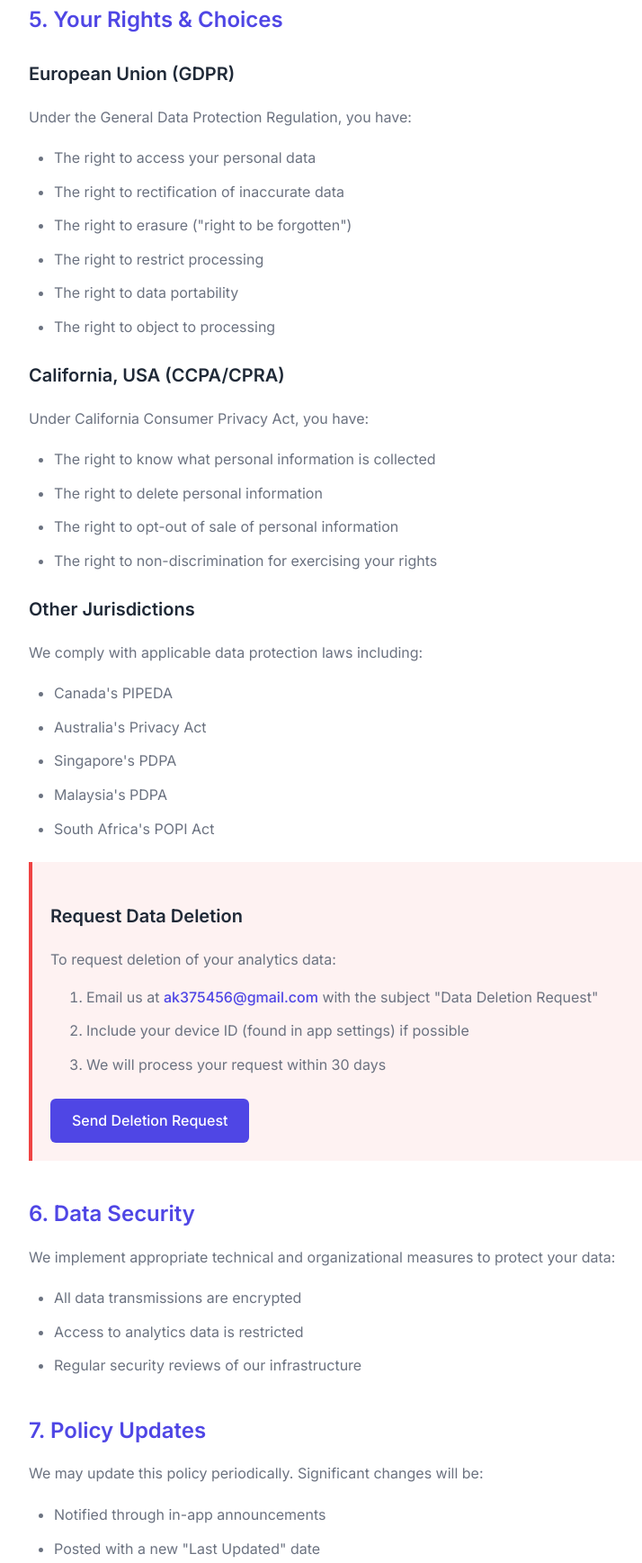
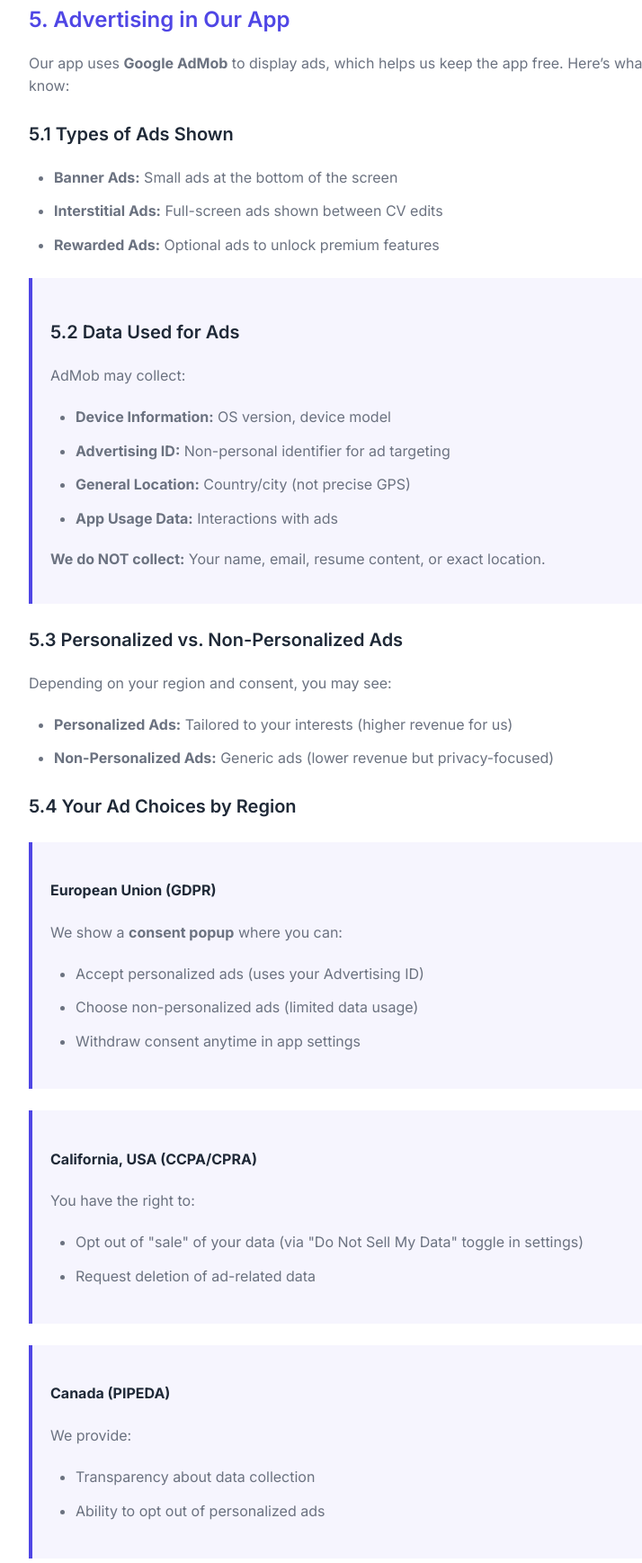
Before and after one commit to ak375456/ak375456.github.io, a plain HTML site: page index.html in a window 1280 px wide. Shown: the part 1646-3383 px from the top of the page at 90% size, without its empty margins (208-922 px from the left). Drawn offline with Linux system fonts and the light colour scheme.

Commit message:
Update index.html
added ads policy

```diff
--- a/index.html
+++ b/index.html
@@ -196,58 +196,88 @@
     </section>
 
     <section>
-      <h2>5. Your Rights & Choices</h2>
+      <h2>5. Advertising in Our App</h2>
+      <p>Our app uses <strong>Google AdMob</strong> to display ads, which helps us keep the app free. Here’s what you need to know:</p>
 
-      <h3>European Union (GDPR)</h3>
-      <p>Under the General Data Protection Regulation, you have:</p>
+      <h3>5.1 Types of Ads Shown</h3>
       <ul>
-        <li>The right to access your personal data</li>
-        <li>The right to rectification of inaccurate data</li>
-        <li>The right to erasure ("right to be forgotten")</li>
-        <li>The right to restrict processing</li>
-        <li>The right to data portability</li>
-        <li>The right to object to processing</li>
+        <li><strong>Banner Ads:</strong> Small ads at the bottom of the screen</li>
+        <li><strong>Interstitial Ads:</strong> Full-screen ads shown between CV edits</li>
+        <li><strong>Rewarded Ads:</strong> Optional ads to unlock premium features</li>
       </ul>
 
-      <h3>California, USA (CCPA/CPRA)</h3>
-      <p>Under California Consumer Privacy Act, you have:</p>
+      <div class="highlight-box">
+        <h3>5.2 Data Used for Ads</h3>
+        <p>AdMob may collect:</p>
+        <ul>
+          <li><strong>Device Information:</strong> OS version, device model</li>
+          <li><strong>Advertising ID:</strong> Non-personal identifier for ad targeting</li>
+          <li><strong>General Location:</strong> Country/city (not precise GPS)</li>
+          <li><strong>App Usage Data:</strong> Interactions with ads</li>
+        </ul>
+        <p><strong>We do NOT collect:</strong> Your name, email, resume content, or exact location.</p>
+      </div>
+
+      <h3>5.3 Personalized vs. Non-Personalized Ads</h3>
+      <p>Depending on your region and consent, you may see:</p>
       <ul>
-        <li>The right to know what personal information is collected</li>
-        <li>The right to delete personal information</li>
-        <li>The right to opt-out of sale of personal information</li>
-        <li>The right to non-discrimination for exercising your rights</li>
+        <li><strong>Personalized Ads:</strong> Tailored to your interests (higher revenue for us)</li>
+        <li><strong>Non-Personalized Ads:</strong> Generic ads (lower revenue but privacy-focused)</li>
       </ul>
 
-      <h3>Other Jurisdictions</h3>
-      <p>We comply with applicable data protection laws including:</p>
-      <ul>
-        <li>Canada's PIPEDA</li>
-        <li>Australia's Privacy Act</li>
-        <li>Singapore's PDPA</li>
-        <li>Malaysia's PDPA</li>
-        <li>South Africa's POPI Act</li>
-      </ul>
+      <!-- Region-Specific Compliance -->
+      <h3>5.4 Your Ad Choices by Region</h3>
+
+      <div class="highlight-box">
+        <h4>European Union (GDPR)</h4>
+        <p>We show a <strong>consent popup</strong> where you can:</p>
+        <ul>
+          <li>Accept personalized ads (uses your Advertising ID)</li>
+          <li>Choose non-personalized ads (limited data usage)</li>
+          <li>Withdraw consent anytime in app settings</li>
+        </ul>
+      </div>
+
+      <div class="highlight-box">
+        <h4>California, USA (CCPA/CPRA)</h4>
+        <p>You have the right to:</p>
+        <ul>
+          <li>Opt out of "sale" of your data (via "Do Not Sell My Data" toggle in settings)</li>
+          <li>Request deletion of ad-related data</li>
+        </ul>
+      </div>
+
+      <div class="highlight-box">
+        <h4>Canada (PIPEDA)</h4>
+        <p>We provide:</p>
+        <ul>
+          <li>Transparency about data collection</li>
+          <li>Ability to opt out of personalized ads</li>
+        </ul>
+      </div>
 
       <div class="data-deletion">
-        <h3>Request Data Deletion</h3>
-        <p>To request deletion of your analytics data:</p>
+        <h3>5.5 Opting Out of Ad Personalization</h3>
+        <p>To disable personalized ads:</p>
         <ol>
-          <li>Email us at <a href="mailto:ak375456@gmail.com">ak375456@gmail.com</a> with the subject "Data Deletion Request"</li>
-          <li>Include your device ID (found in app settings) if possible</li>
-          <li>We will process your request within 30 days</li>
+          <li>Open <strong>Settings</strong> in our app</li>
+          <li> <strong>"Opt out of Ads Personalization"</strong> (Android)</li>
+          <li>Or email us at <a href="mailto:ak375456@gmail.com">ak375456@gmail.com</a></li>
         </ol>
-        <a href="mailto:ak375456@gmail.com?subject=Data%20Deletion%20Request&body=Please%20delete%20all%20analytics%20data%20associated%20with%20my%20usage%20of%20Resume%20Generator.%0D%0A%0D%0ADevice%20ID%20(if%20known):%0D%0A%0D%0AThank%20you." class="btn">Send Deletion Request</a>
+        <a href="mailto:ak375456@gmail.com?subject=Ad%20Personalization%20Opt-Out&body=Please%20disable%20personalized%20ads%20for%20my%20account.%0D%0A%0D%0ADevice%20ID%20:%0D%0A%0D%0AThank%20you." class="btn">Request Opt-Out</a>
       </div>
     </section>
 
+    <!-- ========== UPDATED SECTION: DATA SHARING ========== -->
     <section>
-      <h2>6. Data Security</h2>
-      <p>We implement appropriate technical and organizational measures to protect your data:</p>
+      <h2>6. Data Sharing & Third Parties</h2>
+      <p>We share data with these services for ads and analytics:</p>
       <ul>
-        <li>All data transmissions are encrypted</li>
-        <li>Access to analytics data is restricted</li>
-        <li>Regular security reviews of our infrastructure</li>
+        <li><strong>Google AdMob:</strong> For ad delivery (<a href="https://policies.google.com/privacy" target="_blank">Privacy Policy</a>)</li>
+        <li><strong>Firebase Analytics:</strong> For app improvement (<a href="https://firebase.google.com/support/privacy" target="_blank">Privacy Policy</a>)</li>
+        <li><strong>Mediation Networks:</strong> Such as Meta Audience Network (if used)</li>
       </ul>
+      <p>These partners may collect data according to their policies.</p>
     </section>
 
     <section>
```
